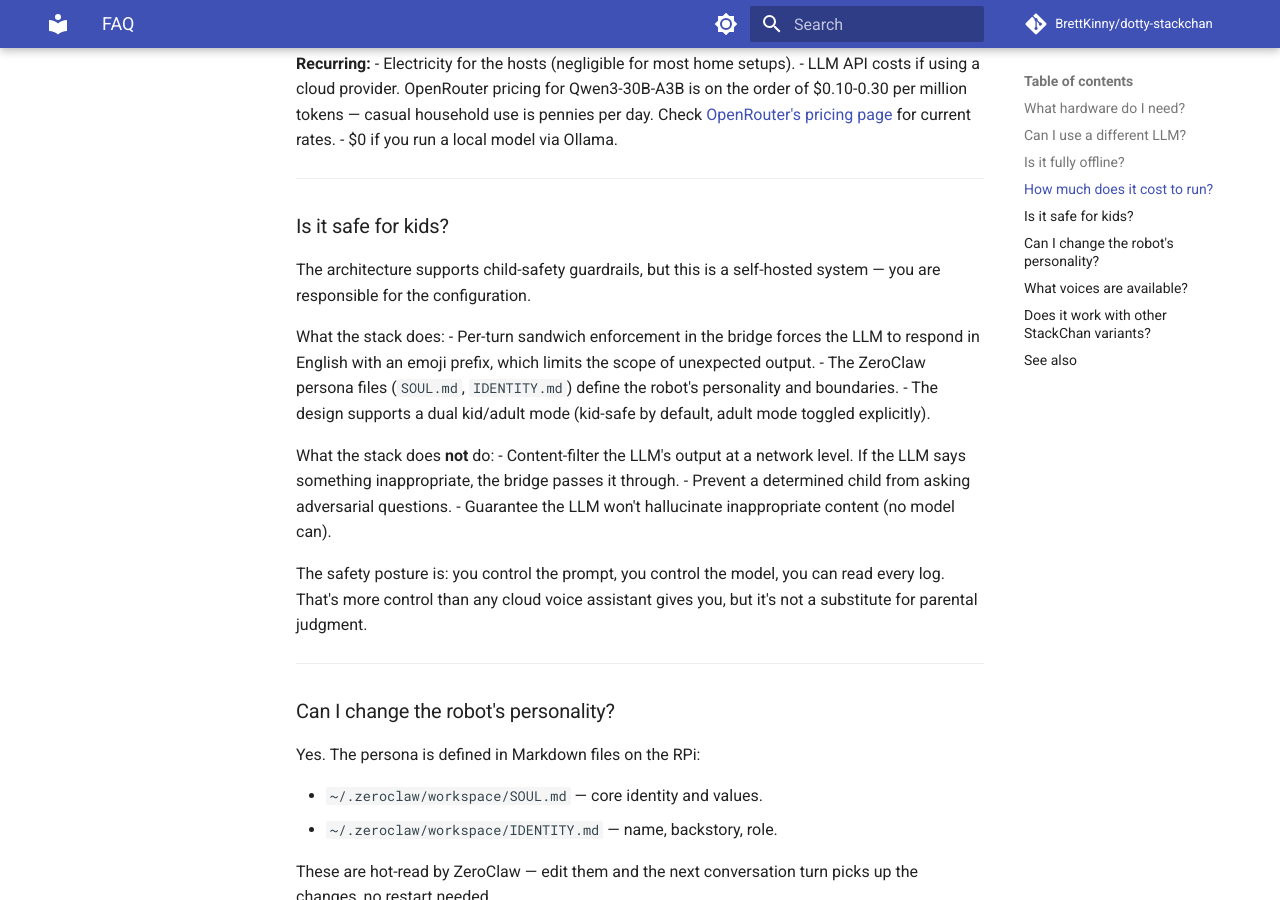
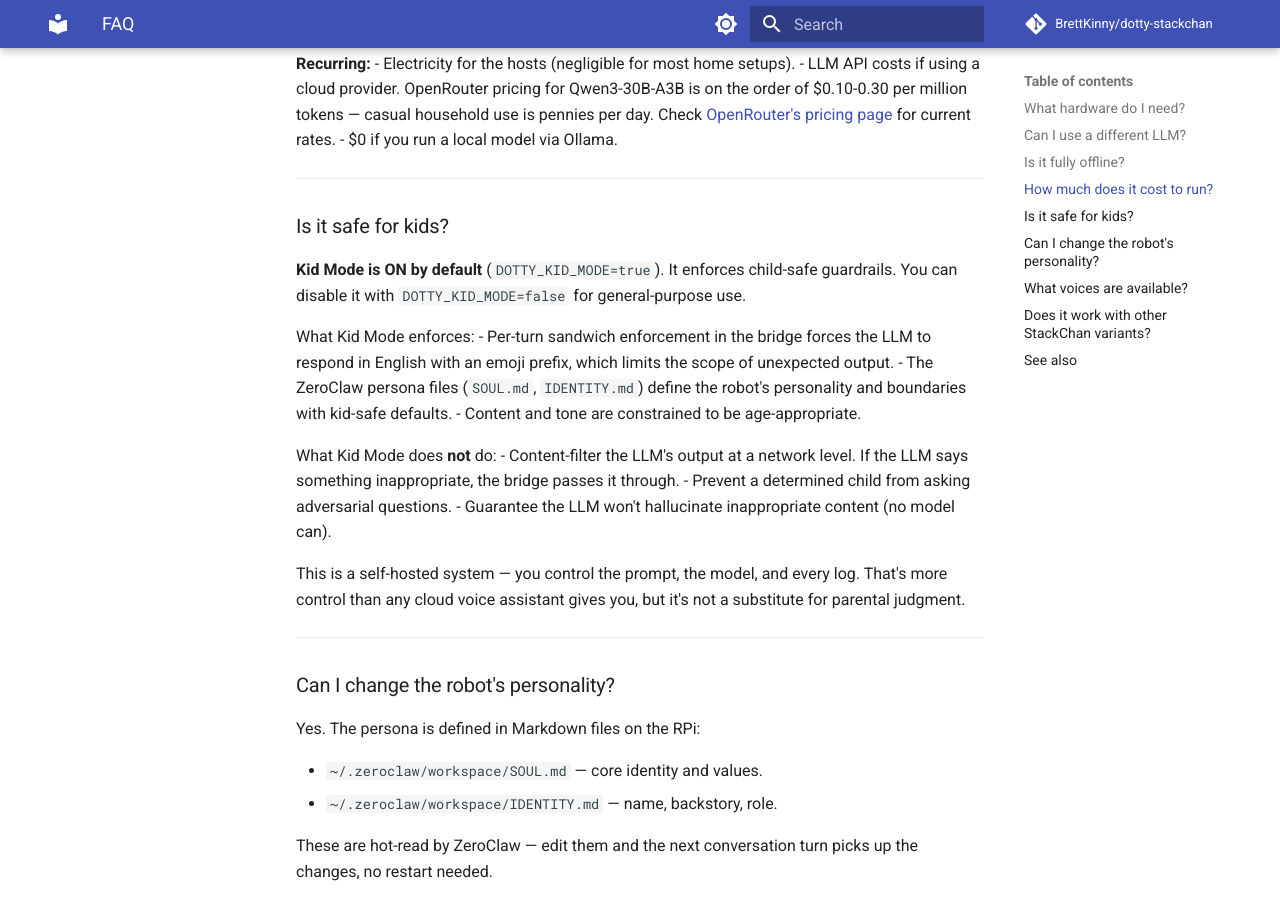
Before and after one commit to BrettKinny/dotty-stackchan, an MkDocs documentation site: the page built from docs/faq.md, in a window 1280 px wide and 900 px high, scrolled down 1380 px. Built offline with MkDocs 1.6.1 and Material for MkDocs 9.7.7, drawn with Linux system fonts in a browser that asks for light colours; comment, search, counter and statistics services are not loaded.

Commit message:
Update FAQ: reframe kid safety around Kid Mode being opt-in
"Is it safe for kids?" now leads with: Kid Mode is ON by default.
Sections renamed to "What Kid Mode enforces" / "does not do".
Messaging: kid-safe by default, disable with DOTTY_KID_MODE=false.

Co-Authored-By: Claude Opus 4.6 (1M context) <noreply@anthropic.com>

```diff
--- a/docs/faq.md
+++ b/docs/faq.md
@@ -54,19 +54,19 @@ With Piper TTS and a local Ollama model, nothing leaves your LAN. The trade-off
 
 ### Is it safe for kids?
 
-The architecture supports child-safety guardrails, but this is a self-hosted system — you are responsible for the configuration.
+**Kid Mode is ON by default** (`DOTTY_KID_MODE=true`). It enforces child-safe guardrails. You can disable it with `DOTTY_KID_MODE=false` for general-purpose use.
 
-What the stack does:
+What Kid Mode enforces:
 - Per-turn sandwich enforcement in the bridge forces the LLM to respond in English with an emoji prefix, which limits the scope of unexpected output.
-- The ZeroClaw persona files (`SOUL.md`, `IDENTITY.md`) define the robot's personality and boundaries.
-- The design supports a dual kid/adult mode (kid-safe by default, adult mode toggled explicitly).
+- The ZeroClaw persona files (`SOUL.md`, `IDENTITY.md`) define the robot's personality and boundaries with kid-safe defaults.
+- Content and tone are constrained to be age-appropriate.
 
-What the stack does **not** do:
+What Kid Mode does **not** do:
 - Content-filter the LLM's output at a network level. If the LLM says something inappropriate, the bridge passes it through.
 - Prevent a determined child from asking adversarial questions.
 - Guarantee the LLM won't hallucinate inappropriate content (no model can).
 
-The safety posture is: you control the prompt, you control the model, you can read every log. That's more control than any cloud voice assistant gives you, but it's not a substitute for parental judgment.
+This is a self-hosted system — you control the prompt, the model, and every log. That's more control than any cloud voice assistant gives you, but it's not a substitute for parental judgment.
 
 ---
 
```
